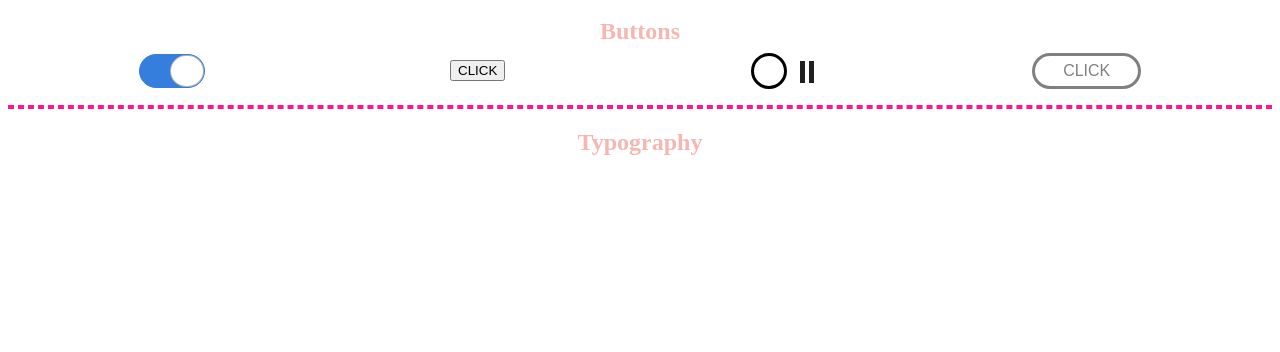
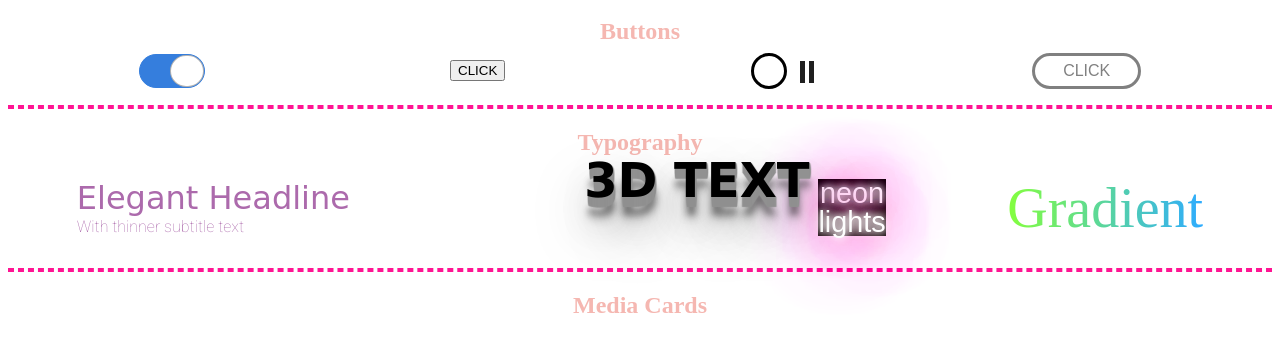
Before and after one commit to jereyes1/components-library, a plain HTML site: page index.html in a window 1280 px wide. Shown: the part 244-596 px from the top of the page. Drawn offline with Linux system fonts and the light colour scheme; a web font is replaced by a local one.

Commit message:
Typography almost finished
Added all the typography for this page.

However, the 3D Text overlaps with neon lights text when the page is shrunk. This is yet to be fixed. Along with the pause button that doesn't stay formatted as it should.

```diff
--- a/css/styles.css
+++ b/css/styles.css
@@ -77,14 +77,10 @@ button:hover {
   display: flex;
   list-style-type: none;
   margin: 0;
-
   padding: .50rem;
   justify-content: space-around;
 }
 
-.container_3 {
-  position: relative;
-}
 
 .button__pause {
   display: block;
@@ -128,3 +124,88 @@ div.button__pause {
   cursor: pointer;
   border-radius: 9999px;
 }
+
+.fancy-font {
+  display: flex;
+  height: 100%;
+  color: rgba(172, 106, 172, 1);
+  font-family: 'Righteous', cursive;
+  font-size: 2rem;
+}
+
+.simple-font {
+  display: flex;
+  height: 50%;
+  color: rgba(172, 106, 172, 1);
+  font-family: 'Roboto', sans-serif;
+  font-size: 1rem;
+}
+
+.container_3 {
+  align-items: center;
+  display: flex;
+  list-style-type: none;
+  margin: 0;
+  padding: .50rem;
+  justify-content: space-around;
+}
+
+.text {
+  padding-top: 2rem;
+  transform: translate(50%,-50%);
+  text-transform: uppercase;
+  font-family: verdana;
+  font-size: 3em;
+  font-weight: 700;
+  color: #; /*default black*/
+  text-shadow: 1px 1px 1px #919191,
+      1px 2px 1px #919191,
+      1px 3px 1px #919191,
+      1px 4px 1px #919191,
+      1px 5px 1px #919191,
+      1px 6px 1px #919191,
+      1px 7px 1px #919191,
+      1px 8px 1px #919191,
+      1px 9px 1px #919191,
+      1px 10px 1px #919191,
+  1px 18px 6px rgba(16,16,16,0.4),
+  1px 22px 10px rgba(16,16,16,0.2),
+  1px 25px
+   35px rgba(16,16,16,0.2),
+  1px 30px 60px rgba(16,16,16,0.4);
+  display: flex;
+  justify-content: space-around;
+}
+
+.neonText {
+  font-size: 18px;
+  font-family: "Vibur", sans-serif;
+  background-color: #010a01;
+  color: #fff;
+  text-align: center;
+  font-weight: 400;
+  line-height: 1;
+  font-size: 1.8rem;
+  text-shadow:
+     0 0 7px #fff,
+     0 0 10px #fff,
+     0 0 21px #fff,
+     0 0 42px #f09,
+     0 0 82px #f09,
+     0 0 92px #f09,
+     0 0 102px #f09,
+     0 0 151px #f09;
+  display: flex;
+ }
+
+ .gradientText {
+  background: linear-gradient(
+    to right,
+    hsl(98 100% 62%),
+    hsl(204 100% 59%)
+  );
+  -webkit-background-clip: text;
+  -webkit-text-fill-color: transparent;
+  text-align: center;
+  font-size: 7vmin;
+}
--- a/index.html
+++ b/index.html
@@ -4,6 +4,10 @@
     <meta charset="utf-8">
     <title>Components Library</title>
     <link rel="stylesheet" href="css/styles.css">
+    <link rel="preconnect" href="https://fonts.googleapis.com">
+    <link rel="preconnect" href="https://fonts.gstatic.com" crossorigin>
+    <link href="https://fonts.googleapis.com/css2?family=Roboto:wght@100&display=swap" rel="stylesheet">
+    <link href='https://fonts.googleapis.com/css?family=Vibur:400' rel='stylesheet' type='text/css'>
   </head>
   <body>
     <header>
@@ -54,5 +58,16 @@
     </ul>
     <hr>
     <h2>Typography</h2>
+    <div class="container_3">
+      <div class="font">
+        <div class="fancy-font">Elegant Headline</div>
+        <div class="simple-font">With thinner subtitle text</div>
+      </div>
+      <span class="text">3D Text</span>
+      <div class="neonText">neon <br> lights</div>
+      <div class="gradientText">Gradient</div>
+    </div>
+    <hr>
+    <h2>Media Cards</h2>
   </body>
 </html>
```
